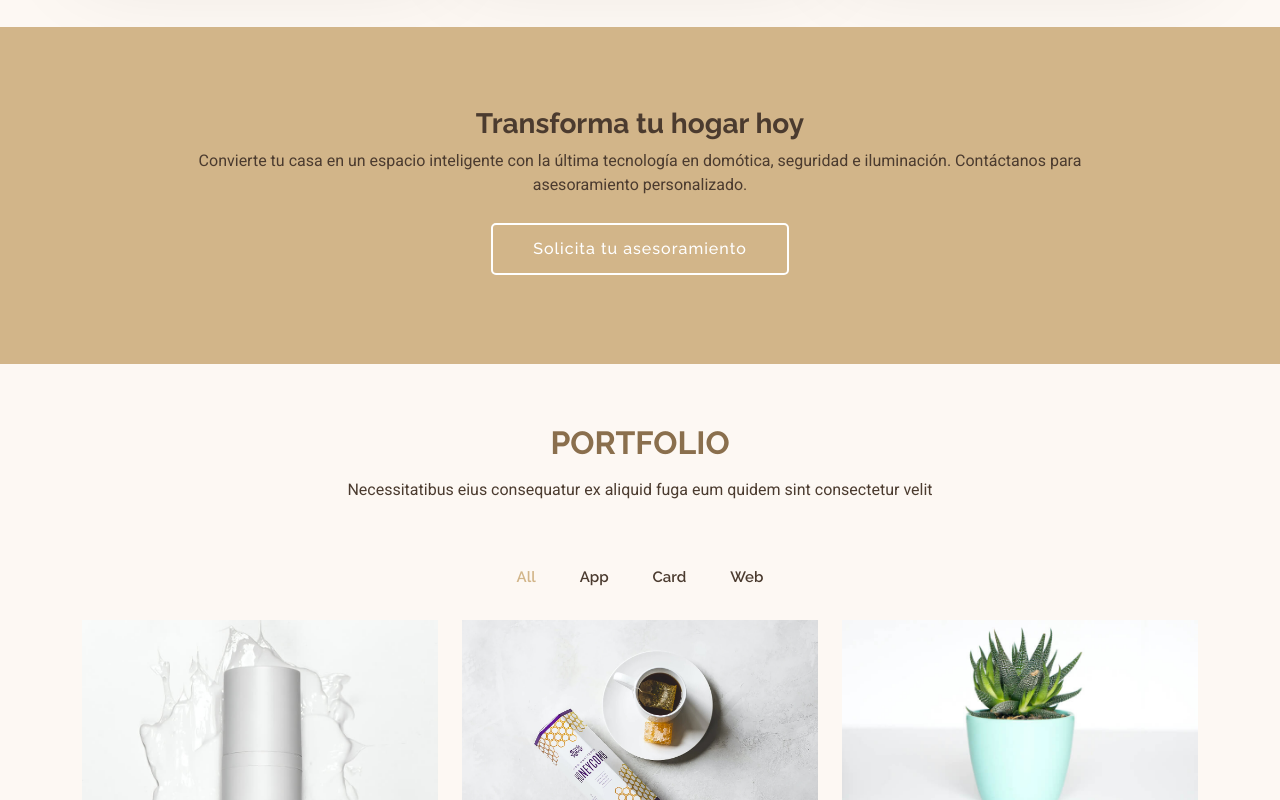
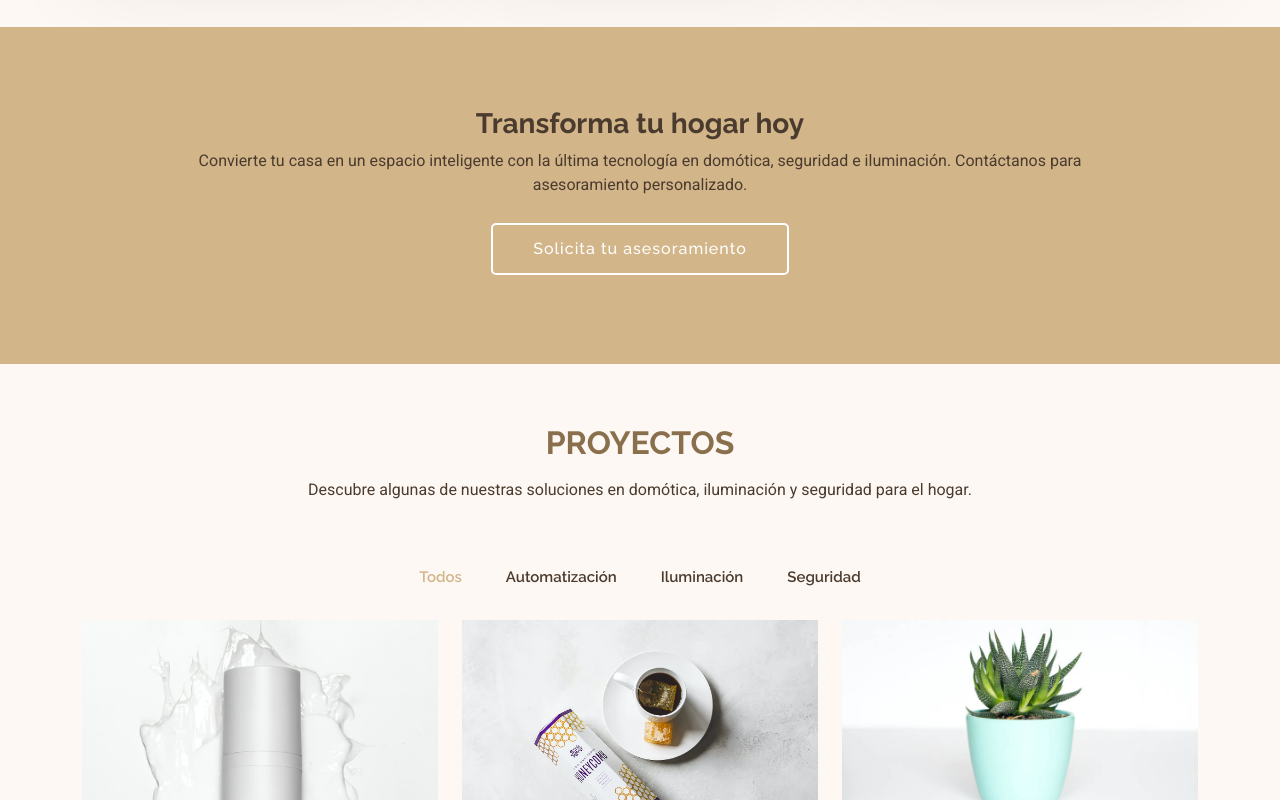
Before and after one commit to Gonza083/Aura, a plain HTML site: page index.html in a window 1280 px wide. Shown: the part 3923-4723 px from the top of the page. Drawn offline with Linux system fonts and the light colour scheme.

Commit message:
Contacto

```diff
--- a/index.html
+++ b/index.html
@@ -264,8 +264,8 @@
 
       <!-- Section Title -->
       <div class="container section-title" data-aos="fade-up">
-        <h2>Testimonials</h2>
-        <p>Necessitatibus eius consequatur ex aliquid fuga eum quidem sint consectetur velit</p>
+        <h2>Lo que dicen nuestros clientes</h2>
+        <p>Opiniones de quienes ya han transformado su hogar con nuestra tecnología.</p>
       </div><!-- End Section Title -->
 
       <div class="container" data-aos="fade-up" data-aos-delay="100">
@@ -498,25 +498,26 @@
   </div>
 </section><!-- /Call To Action Section -->
 
-    <!-- Portfolio Section -->
-    <section id="portfolio" class="portfolio section">
+   <!-- Sección de Portafolio -->
+<section id="portfolio" class="portfolio section">
 
-      <!-- Section Title -->
-      <div class="container section-title" data-aos="fade-up">
-        <h2>Portfolio</h2>
-        <p>Necessitatibus eius consequatur ex aliquid fuga eum quidem sint consectetur velit</p>
-      </div><!-- End Section Title -->
+  <!-- Título de la Sección -->
+  <div class="container section-title" data-aos="fade-up">
+    <h2>Proyectos</h2>
+    <p>Descubre algunas de nuestras soluciones en domótica, iluminación y seguridad para el hogar.</p>
+  </div><!-- Fin del Título de la Sección -->
 
-      <div class="container">
+  <div class="container">
 
-        <div class="isotope-layout" data-default-filter="*" data-layout="masonry" data-sort="original-order">
+    <div class="isotope-layout" data-default-filter="*" data-layout="masonry" data-sort="original-order">
 
-          <ul class="portfolio-filters isotope-filters" data-aos="fade-up" data-aos-delay="100">
-            <li data-filter="*" class="filter-active">All</li>
-            <li data-filter=".filter-app">App</li>
-            <li data-filter=".filter-product">Card</li>
-            <li data-filter=".filter-branding">Web</li>
-          </ul><!-- End Portfolio Filters -->
+      <!-- Filtros de Portafolio -->
+      <ul class="portfolio-filters isotope-filters" data-aos="fade-up" data-aos-delay="100">
+        <li data-filter="*" class="filter-active">Todos</li>
+        <li data-filter=".filter-app">Automatización</li>
+        <li data-filter=".filter-product">Iluminación</li>
+        <li data-filter=".filter-branding">Seguridad</li>
+      </ul><!-- Fin de los Filtros de Portafolio -->
 
           <div class="row gy-4 isotope-container" data-aos="fade-up" data-aos-delay="200">
 
```
